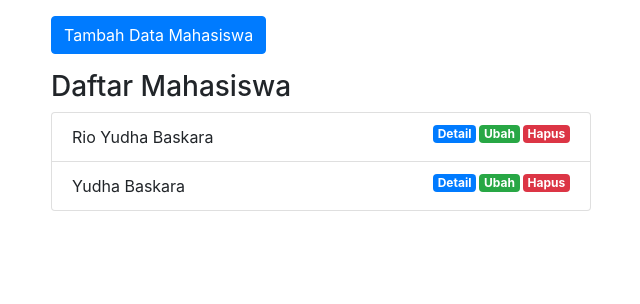
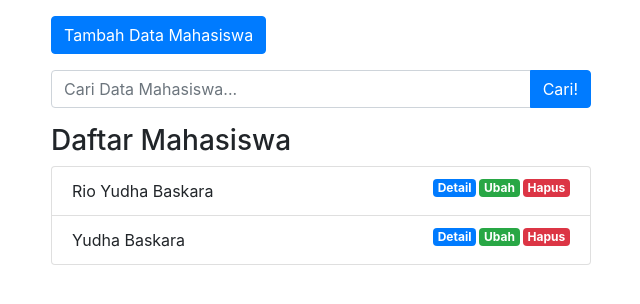
Before and after one commit to RioYBaskara/CI3_CRUD-Belajar, a CodeIgniter app: page /ci-app/mahasiswa in a window 1280 px wide. Shown: the part 56-360 px from the top of the page, without its empty margins (34-674 px from the left). Run offline with CodeIgniter, Linux system fonts and the light colour scheme; data comes from the database, SQL or seed files in the repository.

Commit message:
Fitur Search Tabel Mahasiswa pada index || Comment Penjelasan kode update

```diff
--- a/application/controllers/Mahasiswa.php
+++ b/application/controllers/Mahasiswa.php
@@ -21,6 +21,11 @@ class Mahasiswa extends CI_Controller
 
         // mengambil semua data melalui model, method/fungsi getAllMahasiswa() || dikirim dengan variabel $mahasiswa melalui $data. di view foreach ($mahasiswa as $mhs):
         $data["mahasiswa"] = $this->Mahasiswa_model->getAllMahasiswa();
+
+        // jika keyword dalam method post ada *dari input index keyword, maka akan menjalankan fungsi cariDataMahasiswa() dari Model Mahasiswa_model
+        if ($this->input->post('keyword')) {
+            $data['mahasiswa'] = $this->Mahasiswa_model->cariDataMahasiswa();
+        }
 
         // load view header, footer, index pada folder mahasiswa dan mengirimkan $data
         $this->load->view("templates/header", $data);
--- a/application/models/Mahasiswa_model.php
+++ b/application/models/Mahasiswa_model.php
@@ -54,4 +54,18 @@ class Mahasiswa_model extends CI_Model
         $this->db->where('id', $this->input->post('id'));
         $this->db->update('mahasiswa', $data);
     }
+
+    // Search Data Tabel Mahasiswa diambil dari input keyword view index
+    public function cariDataMahasiswa()
+    {
+        // query builder untuk mencari data yang menyerupai(like) tabel mahasiswa
+        $keyword = $this->input->post('keyword', true);
+        $this->db->like('nama', $keyword);
+        $this->db->or_like('jurusan', $keyword);
+        $this->db->or_like('nama', $keyword);
+        $this->db->or_like('nrp', $keyword);
+        $this->db->or_like('email', $keyword);
+        // return data dalam bentuk array
+        return $this->db->get('mahasiswa')->result_array();
+    }
 }
--- a/application/views/mahasiswa/index.php
+++ b/application/views/mahasiswa/index.php
@@ -34,14 +34,34 @@
         </div>
     </div>
 
+    <!-- Form Cari data -->
+    <div class="row mt-3">
+        <div class="col-md-6">
+            <form action="" method="post">
+                <div class="input-group ">
+                    <input type="text" class="form-control" placeholder="Cari Data Mahasiswa..." name="keyword">
+                    <div class="input-group-append">
+                        <button class="btn btn-primary" type="submit">Cari!</button>
+                    </div>
+                </div>
+            </form>
+        </div>
+    </div>
+
     <div class="row mt-3">
         <div class="col-md-6">
             <h3>Daftar Mahasiswa</h3>
+            <?php if (empty($mahasiswa)): ?>
+                <div class="alert alert-danger" role="alert">
+                    Data mahasiswa tidak ditemukan!
+                </div>
+            <?php endif; ?>
             <ul class="list-group">
                 <?php foreach ($mahasiswa as $mhs): ?>
                     <li class="list-group-item">
                         <!-- <?= $mhs['id']; ?> -->
                         <?= $mhs['nama']; ?>
+                        <!-- TOMBOL -->
                         <!-- tombol hapus -->
                         <a href="<?= base_url(); ?>mahasiswa/hapus/<?= $mhs['id']; ?>"
                             class="badge badge-danger float-right" onclick="return confirm('yakin?');">Hapus</a>
```
